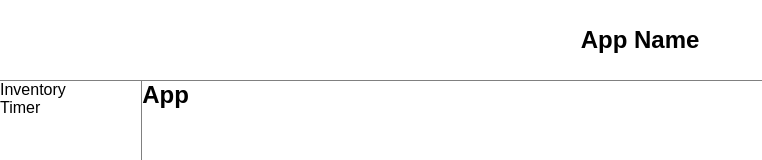
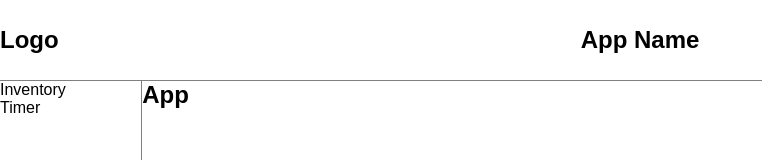
Before and after one commit to severnsc/brewing-app, a React (Create React App) app: page / in a window 1280 px wide. Shown: the top 160 px of the page, without its empty margins (0-762 px from the left). Built offline with nearby package versions, Linux system fonts and the light colour scheme.

Commit message:
Add logo

```diff
--- a/src/App.css
+++ b/src/App.css
@@ -23,6 +23,11 @@ p, h1, h2, h3, h4, h5, h6{
   align-items: center;
   justify-content: center;
   border-bottom:1px solid gray;
+}
+
+.logo{
+  position: absolute;
+  left: 0;
 }
 
 .main{
--- a/src/App.js
+++ b/src/App.js
@@ -6,6 +6,7 @@ class App extends Component {
     return (
       <div className="body">
         <header className="header">
+          <h2 className="logo">Logo</h2>
           <h2>App Name</h2>
         </header>
         <div className="flex-container">
```
